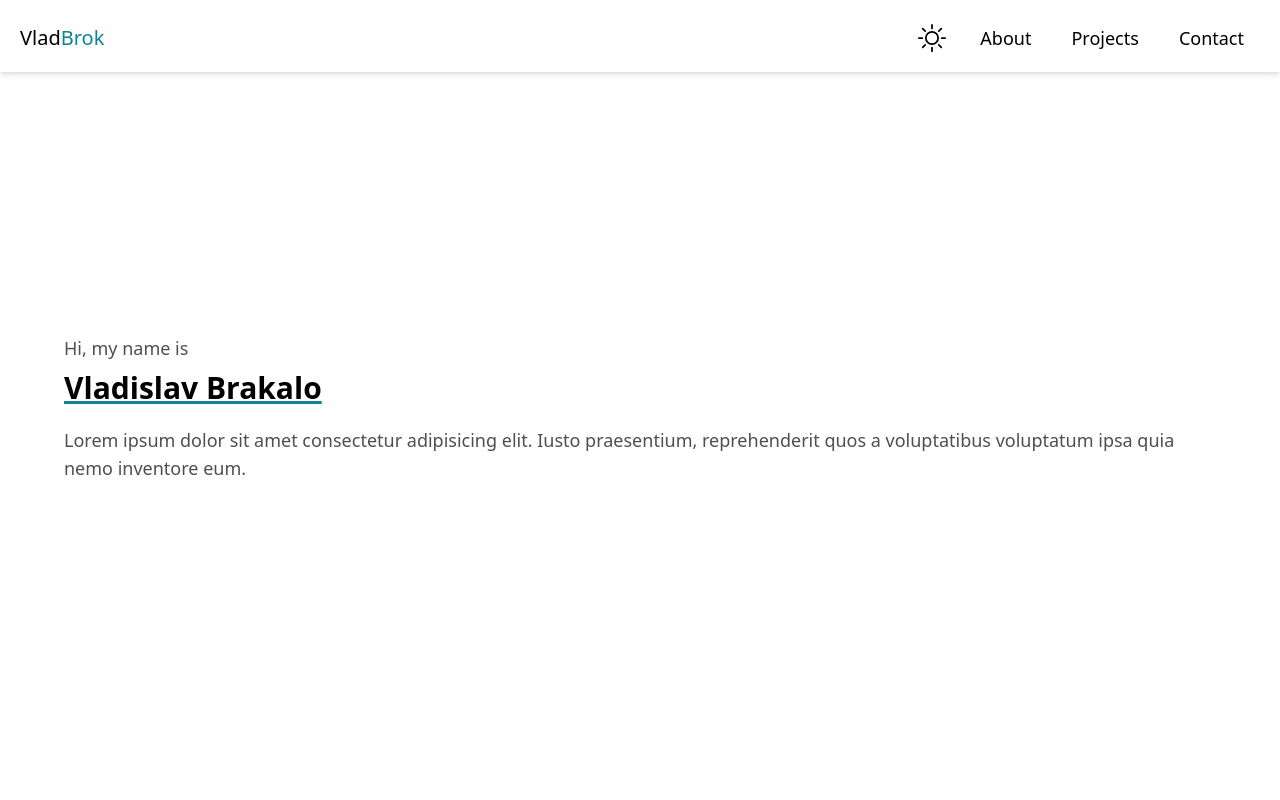
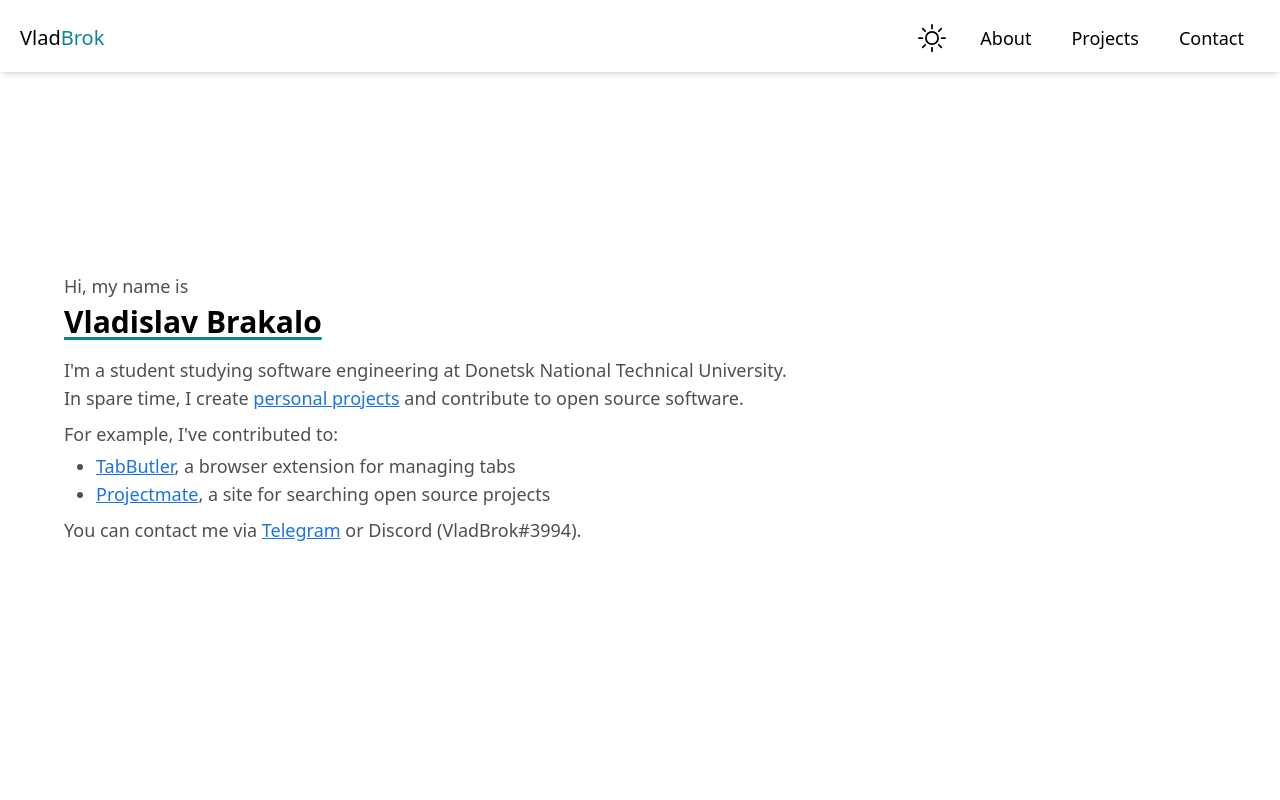
Before and after one commit to VladBrok/personal-site, a React (Vite) app: page / in a window 1280 px wide. Shown: the top 800 px of the page. Built offline with nearby package versions, Linux system fonts and the light colour scheme.

Commit message:
Add a description

```diff
--- a/src/components/App.jsx
+++ b/src/components/App.jsx
@@ -46,15 +46,54 @@ export default function App() {
         <Section className="flex items-center" name="about">
           <h1 className="my-4 font-semibold">
             <span className="block font-normal">Hi, my name is</span>{" "}
-            <span className="text-min-2xl header block md:mb-6 md:mt-2">
+            <span className="text-min-2xl header block md:mb-5 md:mt-1">
               Vladislav Brakalo
             </span>
           </h1>
-          <p className="-mt-1">
-            Lorem ipsum dolor sit amet consectetur adipisicing elit. Iusto
-            praesentium, reprehenderit quos a voluptatibus voluptatum ipsa quia
-            nemo inventore eum.
-          </p>
+          <article className="-mt-1 max-w-4xl">
+            <p>
+              I'm a student studying software engineering at Donetsk National
+              Technical University.
+            </p>
+            <p>
+              In spare time, I create{" "}
+              <a className="link" href="https://github.com/VladBrok/">
+                personal projects
+              </a>{" "}
+              and contribute to open source software.
+            </p>
+            <div className="my-2">
+              For example, I've contributed to:{" "}
+              <ul className="my-1">
+                <li className="list-item">
+                  <a
+                    className="link"
+                    href="https://github.com/MitchellMarkGeorge/TabButler"
+                  >
+                    TabButler
+                  </a>
+                  , a browser extension for managing tabs
+                </li>
+                <li className="list-item">
+                  {" "}
+                  <a
+                    className="link"
+                    href="https://github.com/rohitdasu/projectmate"
+                  >
+                    Projectmate
+                  </a>
+                  , a site for searching open source projects
+                </li>
+              </ul>
+            </div>
+            <p>
+              You can contact me via{" "}
+              <a className="link" href="https://t.me/VladBrok">
+                Telegram
+              </a>{" "}
+              or Discord (VladBrok#3994).
+            </p>
+          </article>
         </Section>
 
         <Section className="text-center" name="projects">
--- a/src/components/MenuItem.jsx
+++ b/src/components/MenuItem.jsx
@@ -4,7 +4,7 @@ export default function MenuItem({ name, onClick, offset = -75 }) {
   return (
     <li>
       <Link
-        className="hover:text-highlight inline-block p-4 capitalize hover:cursor-pointer hover:underline sm:py-0"
+        className="hover:text-highlight inline-block p-4 capitalize hover:cursor-pointer sm:py-0"
         to={name}
         smooth={true}
         offset={offset}
--- a/src/index.css
+++ b/src/index.css
@@ -29,6 +29,10 @@
     @apply h-[0.35rem] w-10 rounded bg-black [transition:all_0.5s_ease-in-out] dark:bg-light;
   }
 
+  .list-item {
+    @apply ml-8 list-disc;
+  }
+
   .section {
     @apply min-h-screen;
   }
@@ -47,6 +51,10 @@
 
   .input {
     @apply text-contrast mt-1 block w-full rounded-md border-2 border-lightgray p-1 dark:border-opacity-0 dark:bg-lightslate md:py-2 md:px-3;
+  }
+
+  .link {
+    @apply text-link underline dark:text-lightlink;
   }
 }
 
@@ -117,7 +125,7 @@
   }
 
   .header {
-    @apply text-contrast underline decoration-blue underline-offset-2 dark:decoration-lightblue;
+    @apply text-contrast underline decoration-blue underline-offset-4 dark:decoration-lightblue;
   }
 
   .select-icon {
--- a/tailwind.config.js
+++ b/tailwind.config.js
@@ -16,6 +16,8 @@ module.exports = {
       black: "#000",
       red: "#DC3545",
       lightred: "#E25A68",
+      link: "#1A73E8",
+      lightlink: "#2E80EA",
     },
     extend: {
       screens: {
```
